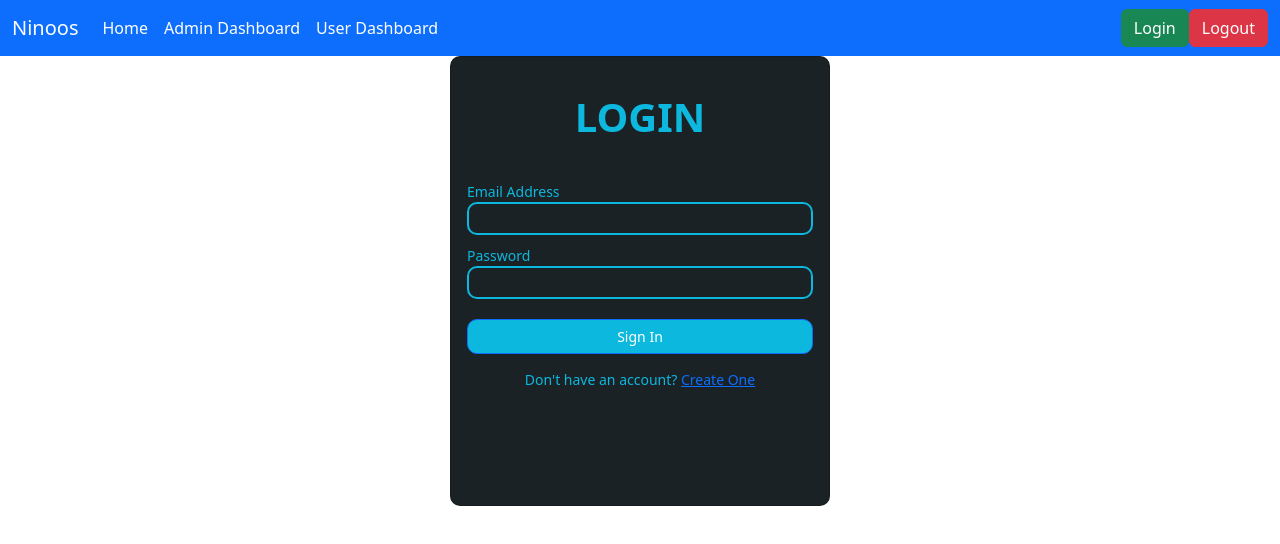
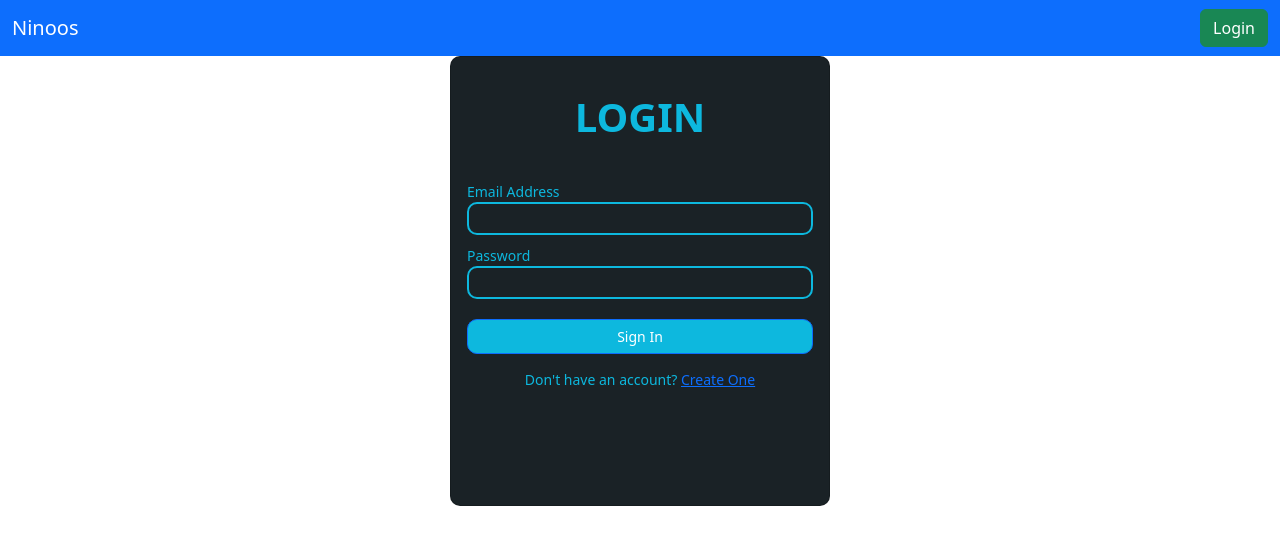
Before and after one commit to NinoosMoshi/spring-security-1, an Angular app in the folder frontEnd/user-admin-app/: page /login in a window 1280 px wide. Shown: the top 544 px of the page. Built offline with nearby package versions, Linux system fonts and the light colour scheme.

Commit message:
angular login and logout appearing Closes #28

```diff
--- a/frontEnd/user-admin-app/src/app/components/navbar/navbar.component.html
+++ b/frontEnd/user-admin-app/src/app/components/navbar/navbar.component.html
@@ -7,17 +7,17 @@
     <div class="collapse navbar-collapse" id="navbarSupportedContent">
       <ul class="navbar-nav me-auto mb-2 mb-lg-0">
         <li class="nav-item">
-          <a class="nav-link active" aria-current="page" routerLink="/person">Home</a>
+          <a class="nav-link active" aria-current="page" routerLink="/person" *ngIf="isAuthenticated()">Home</a>
         </li>
         <li class="nav-item">
-          <a class="nav-link active" aria-current="page" routerLink="/admin">Admin Dashboard</a>
+          <a class="nav-link active" aria-current="page" routerLink="/admin" *ngIf="isAuthenticated()">Admin Dashboard</a>
         </li>
         <li class="nav-item">
-          <a class="nav-link active" aria-current="page" routerLink="/user">User Dashboard</a>
+          <a class="nav-link active" aria-current="page" routerLink="/user" *ngIf="isAuthenticated()">User Dashboard</a>
         </li>
       </ul>
-      <button type="button" class="btn btn-success" routerLink="/login">Login</button>
-      <button type="button" class="btn btn-danger">Logout</button>
+      <button type="button" class="btn btn-success" routerLink="/login" *ngIf="!isAuthenticated()">Login</button>
+      <button  class="btn btn-danger" type="button" *ngIf="isAuthenticated()" (click)="isLogout()">LOGOUT</button>
     </div>
   </div>
 </nav>
--- a/frontEnd/user-admin-app/src/app/components/navbar/navbar.component.ts
+++ b/frontEnd/user-admin-app/src/app/components/navbar/navbar.component.ts
@@ -1,4 +1,6 @@
+import { AuthenticationService } from './../../services/security/authentication.service';
 import { Component, OnInit } from '@angular/core';
+import { Router } from '@angular/router';
 
 @Component({
   selector: 'app-navbar',
@@ -7,9 +9,23 @@ import { Component, OnInit } from '@angular/core';
 })
 export class NavbarComponent implements OnInit {
 
-  constructor() { }
+  constructor(private authenticationService:AuthenticationService, private router:Router) { }
 
   ngOnInit(): void {
   }
 
+
+  isAuthenticated(){
+     return this.authenticationService.isLogin();
+  }
+
+  isLogout(){
+    this.router.navigateByUrl("/login")
+    this.authenticationService.logout();
+
+  }
+
+
+
+
 }
--- a/frontEnd/user-admin-app/src/app/components/person/person.component.html
+++ b/frontEnd/user-admin-app/src/app/components/person/person.component.html
@@ -1,5 +1,3 @@
-
-
 <div class="container">
   <h1>List Of Product</h1>
 
--- a/frontEnd/user-admin-app/src/app/services/security/authentication.service.ts
+++ b/frontEnd/user-admin-app/src/app/services/security/authentication.service.ts
@@ -48,6 +48,11 @@ export class AuthenticationService {
       return !(sessionStorage.getItem('email') == null || sessionStorage.getItem('token') == null);
    }
 
+   logout(){
+    sessionStorage.removeItem('email');
+    sessionStorage.removeItem('token');
+   }
+
 
 
 }
```
